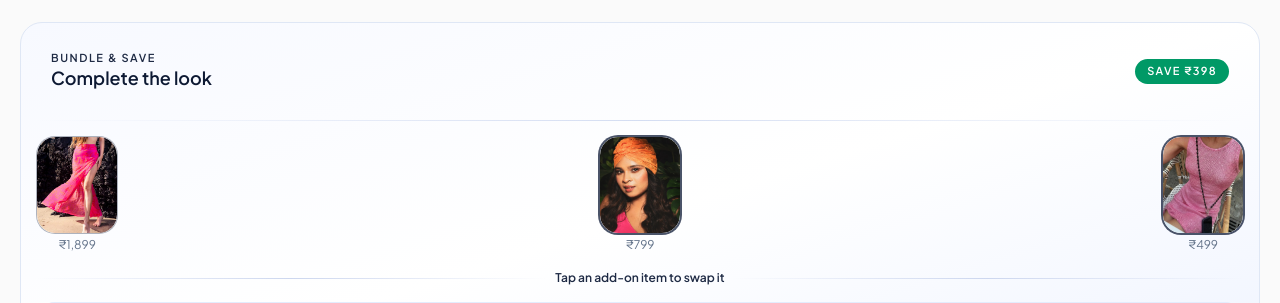
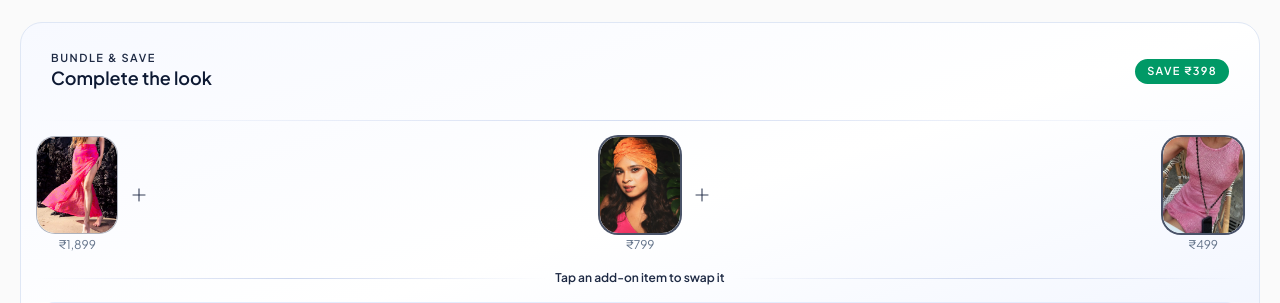
Before and after one commit to AmritanshPandey/covera-ui, a Next.js app: page / in a window 1280 px wide. Shown: the part 2260-2563 px from the top of the page. Built offline with nearby package versions, Linux system fonts and the light colour scheme.

Commit message:
added plus sign

```diff
--- a/components/product-combo.tsx
+++ b/components/product-combo.tsx
@@ -2,6 +2,7 @@
 
 import Image from "next/image"
 import { useMemo, useState } from "react"
+import { IconPlus } from "@tabler/icons-react"
 
 const MAIN_PRODUCT_IMAGE = "/product1.webp"
 
@@ -72,8 +73,8 @@ export default function ProductCombo() {
         {/* PRODUCT ROW */}
         <div className="flex items-center justify-between gap-3">
           {items.map((item, idx) => (
+            <div key={`${item.src}-${idx}`} className="flex items-center gap-3">
               <button
-              key={`${item.src}-${idx}`}
                 type="button"
                 onClick={() => {
                   if (idx === 0 || item.locked) return
@@ -91,6 +92,10 @@ export default function ProductCombo() {
                 </div>
                 <span className="text-xs text-[#64748b]">{item.price}</span>
               </button>
+              {idx < items.length - 1 && (
+                <IconPlus size={20} className="text-[#1E2A44]/60 shrink-0" />
+              )}
+            </div>
           ))}
         </div>
 
```
Lines whose indentation alone changed are shown as unchanged.
